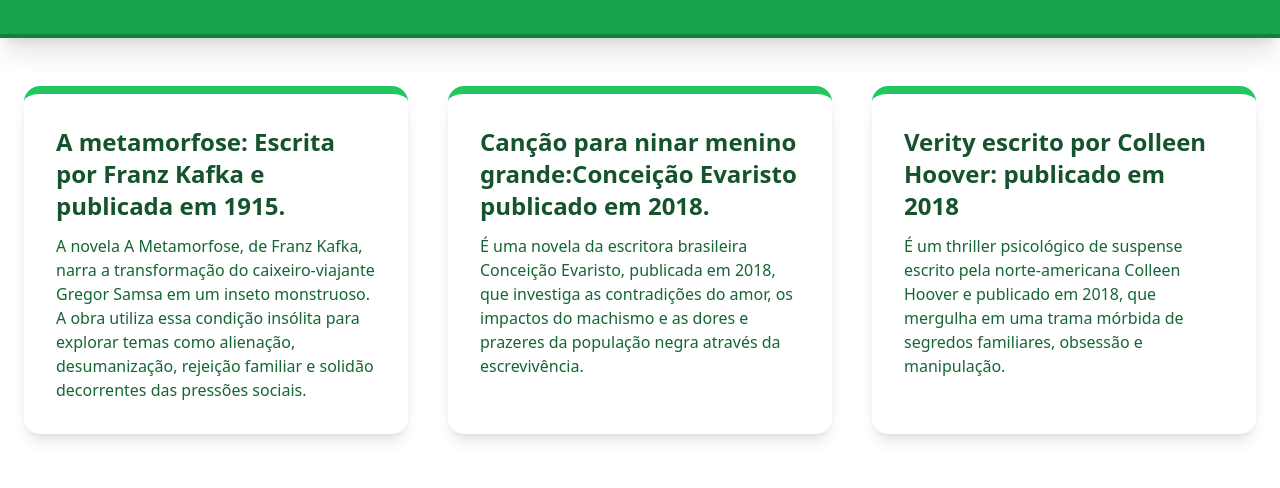
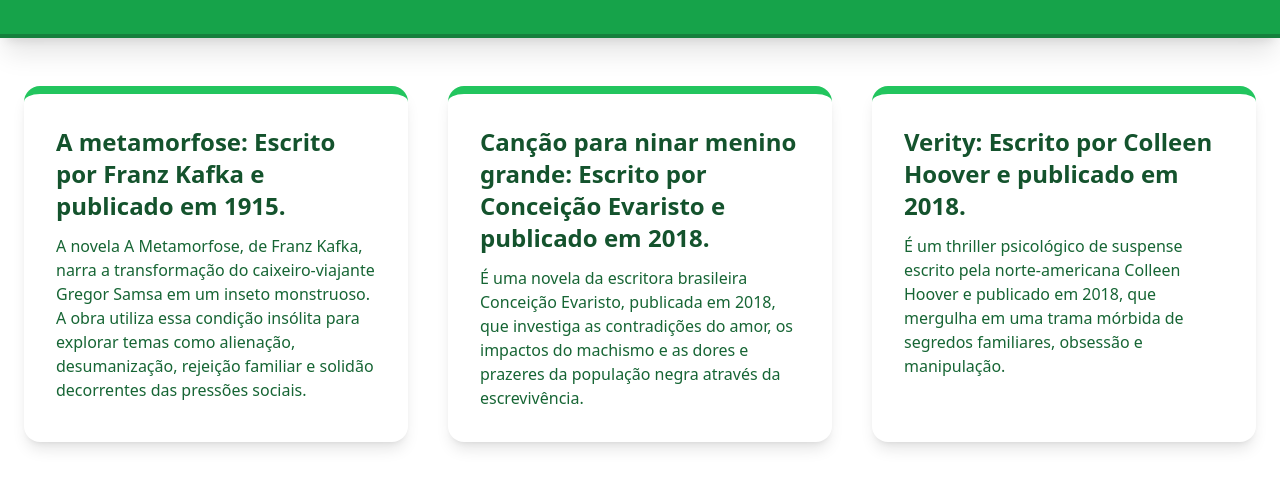
Before and after one commit to Lizzy-gt/Biblioteca_Li_Mo, a website: page index.html in a window 1280 px wide. Shown: the part 142-630 px from the top of the page. Drawn offline with Linux system fonts and the light colour scheme.

Commit message:
Correção dos erros de ortografia

```diff
--- a/index.html
+++ b/index.html
@@ -22,7 +22,7 @@
           class="bg-white p-8 rounded-2xl shadow-lg border-t-8 border-green-500 hover:-translate-y-2 transition-transform duration-300"
         >
           <h3 class="text-2xl font-bold text-green-900 mb-3">
-            A metamorfose: Escrita por Franz Kafka e publicada em 1915.
+            A metamorfose: Escrito por Franz Kafka e publicado em 1915.
           </h3>
           <p class="text-green-800">
             A novela A Metamorfose, de Franz Kafka, narra a transformação do
@@ -37,7 +37,7 @@
           class="bg-white p-8 rounded-2xl shadow-lg border-t-8 border-green-500 hover:-translate-y-2 transition-transform duration-300"
         >
           <h3 class="text-2xl font-bold text-green-900 mb-3">
-            Canção para ninar menino grande:Conceição Evaristo publicado em 2018.
+            Canção para ninar menino grande: Escrito por Conceição Evaristo e publicado em 2018.
           </h3>
           <p class="text-green-800">
             É uma novela da escritora brasileira Conceição Evaristo, publicada em 2018, que investiga as contradições do amor, os impactos do machismo e as dores e prazeres da população negra através da escrevivência.
@@ -48,7 +48,7 @@
           class="bg-white p-8 rounded-2xl shadow-lg border-t-8 border-green-500 hover:-translate-y-2 transition-transform duration-300"
         >
           <h3 class="text-2xl font-bold text-green-900 mb-3">
-            Verity escrito por Colleen Hoover: publicado em 2018
+            Verity: Escrito por Colleen Hoover e publicado em 2018.
           </h3>
           <p class="text-green-800">
             É um thriller psicológico de suspense escrito pela norte-americana Colleen Hoover e publicado em 2018, que mergulha em uma trama mórbida de segredos familiares, obsessão e manipulação.
```
